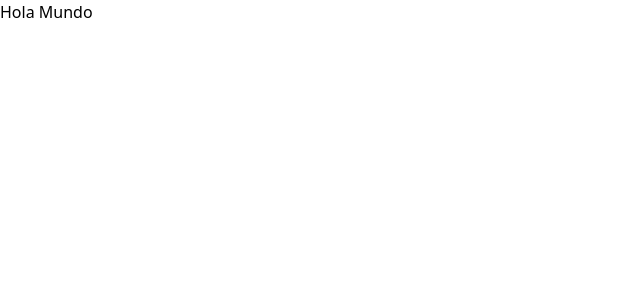
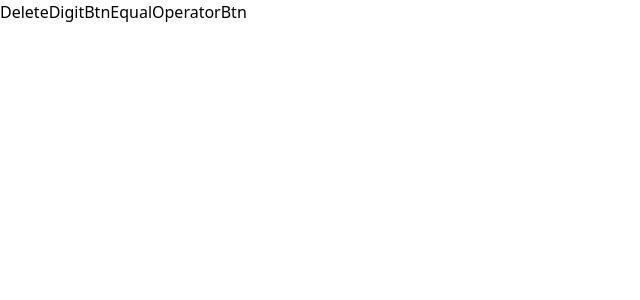
Before and after one commit to KamoSolarteB/React-Calculator, a React (Vite) app: page / in a window 1280 px wide. Shown: the top 300 px of the page, without its empty margins (0-640 px from the left). Built offline with nearby package versions, Linux system fonts and the light colour scheme.

Commit message:
Creacion de los componentes que se usaran en el proyecto

```diff
--- a/src/App.jsx
+++ b/src/App.jsx
@@ -1,10 +1,16 @@
 import React, { useContext } from 'react'
-import { Context } from './context/Context'
+// import { Context } from './context/Context'
+import { DeleteBtn, DigitBtn, Equal, OperatorBtn } from './components'
 
 function App() {
-  const { phrase } = useContext(Context)
+  // const { phrase } = useContext(Context)
   return (
-    <div>{phrase}</div>
+    <div>
+      <DeleteBtn/>
+      <DigitBtn/>
+      <Equal/>
+      <OperatorBtn/>
+    </div>
   )
 }
 
--- /dev/null
+++ b/src/components/DeleteBtn.jsx
@@ -0,0 +1,9 @@
+import React from 'react'
+
+function DeleteBtn() {
+  return (
+    <button>Delete</button>
+  )
+}
+
+export default DeleteBtn
--- /dev/null
+++ b/src/components/DigitBtn.jsx
@@ -0,0 +1,9 @@
+import React from 'react'
+
+function DigitBtn() {
+  return (
+    <button>DigitBtn</button>
+  )
+}
+
+export default DigitBtn
--- /dev/null
+++ b/src/components/Equal.jsx
@@ -0,0 +1,9 @@
+import React from 'react'
+
+function Equal() {
+  return (
+    <button>Equal</button>
+  )
+}
+
+export default Equal
--- /dev/null
+++ b/src/components/OperatorBtn.jsx
@@ -0,0 +1,9 @@
+import React from 'react'
+
+function OperatorBtn() {
+  return (
+    <button>OperatorBtn</button>
+  )
+}
+
+export default OperatorBtn
--- /dev/null
+++ b/src/components/index.js
@@ -0,0 +1,4 @@
+export { default as DeleteBtn } from './DeleteBtn'
+export { default as DigitBtn } from './DigitBtn'
+export { default as Equal } from './Equal'
+export { default as OperatorBtn } from './OperatorBtn'
```
